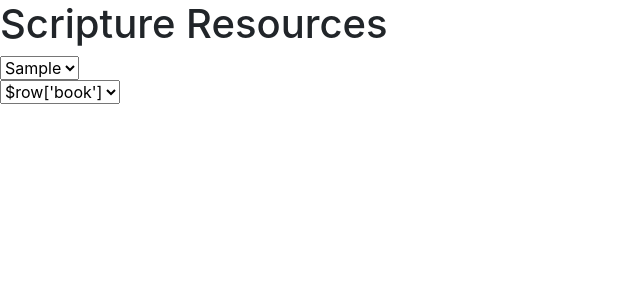
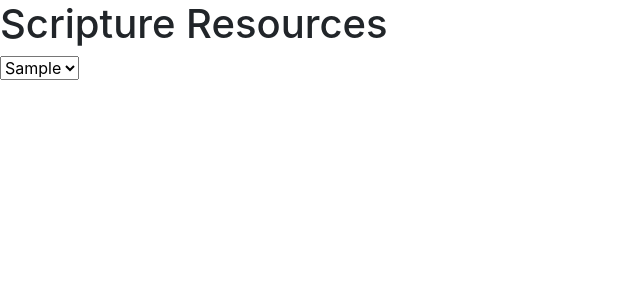
Before and after one commit to robbzzilla/CS313_Team, a PHP site: page /week04/scriptures.php in a window 1280 px wide. Shown: the top 300 px of the page, without its empty margins (0-640 px from the left). Run offline with PHP 8.4, Linux system fonts and the light colour scheme; tables that the repository leaves empty or names only in its code hold one stand-in row (values such as "Sample post"); data that the repository does not hold is empty; some libraries are stand-ins or nearby versions.

```diff
--- a/week04/scriptures.php
+++ b/week04/scriptures.php
@@ -40,7 +40,3 @@
     </form>
 </body>
 </html>
-
-<select>
-<option value="$row['book']">$row['book']</option>
-</select>
```
